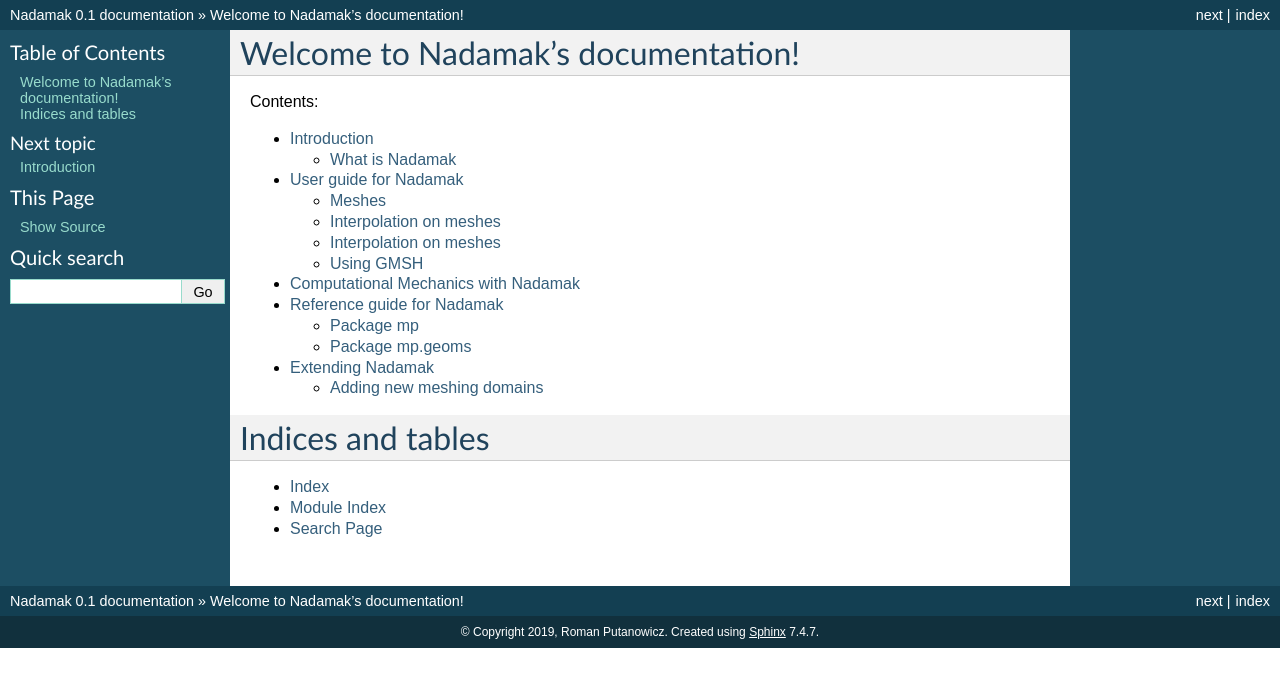
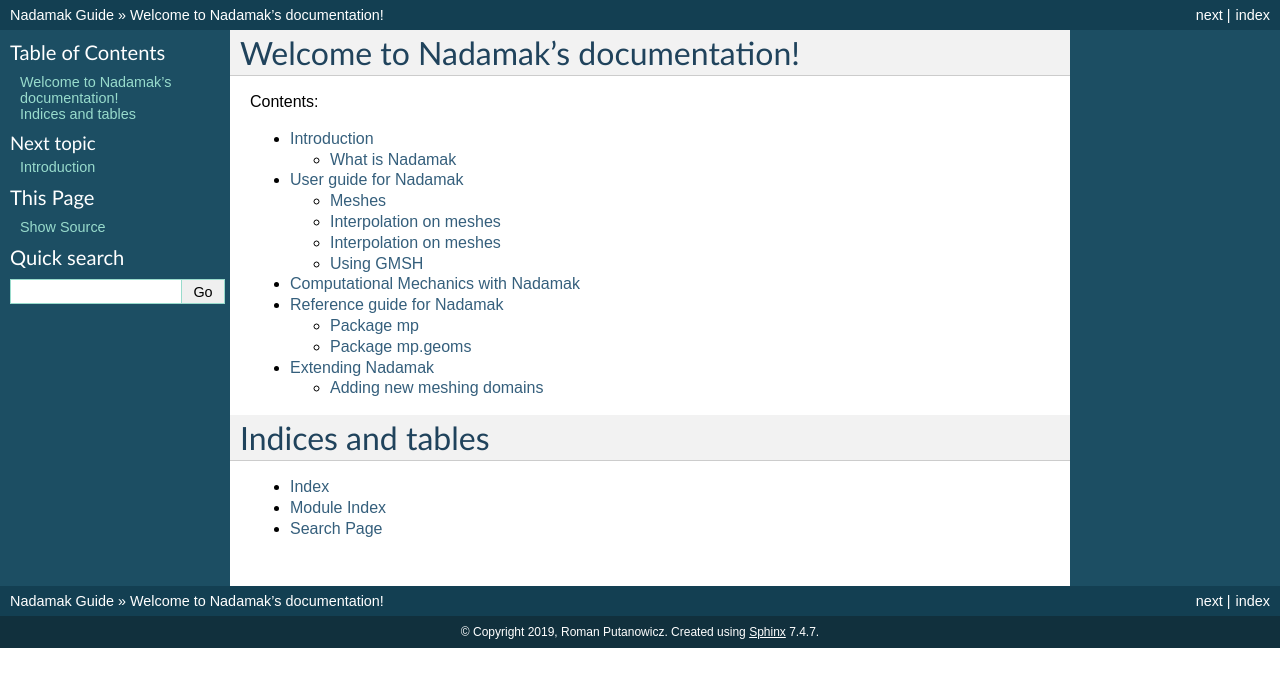
Before and after one commit to putanowr/nadamak, a Sphinx documentation site: the page built from docs/guide/en/source/index.rst, in a window 1280 px wide. Shown: the top 687 px of the page. Built offline with Sphinx 7.4.7, drawn with Linux system fonts in a browser that asks for light colours.

Commit message:
Updated guide title

```diff
--- a/docs/guide/en/source/conf.py
+++ b/docs/guide/en/source/conf.py
@@ -125,10 +125,10 @@ html_theme = 'default'
 
 # The name for this set of Sphinx documents.  If None, it defaults to
 # "<project> v<release> documentation".
-#html_title = None
+html_title = "Computational mechanics with Nadamak"
 
 # A shorter title for the navigation bar.  Default is the same as html_title.
-#html_short_title = None
+html_short_title = "Nadamak Guide"
 
 # The name of an image file (relative to this directory) to place at the top
 # of the sidebar.
@@ -211,7 +211,7 @@ latex_elements = {
 # (source start file, target name, title,
 #  author, documentclass [howto, manual, or own class]).
 latex_documents = [
-  ('index', 'Nadamak.tex', u'Nadamak Documentation',
+  ('index', 'Nadamak.tex', u'Computational mechanics with Nadamak',
    u'Roman Putanowicz', 'manual'),
 ]
 
```
